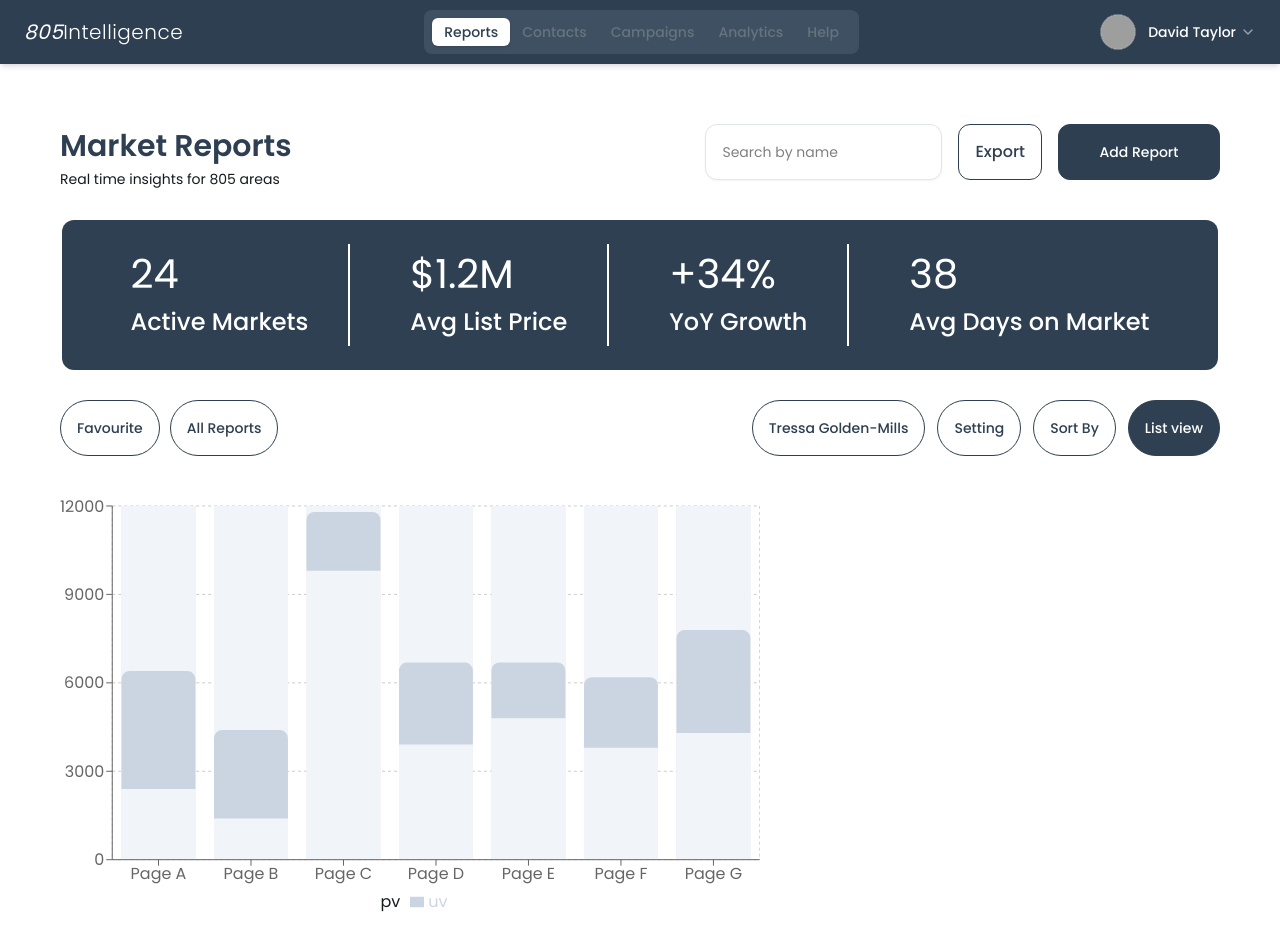
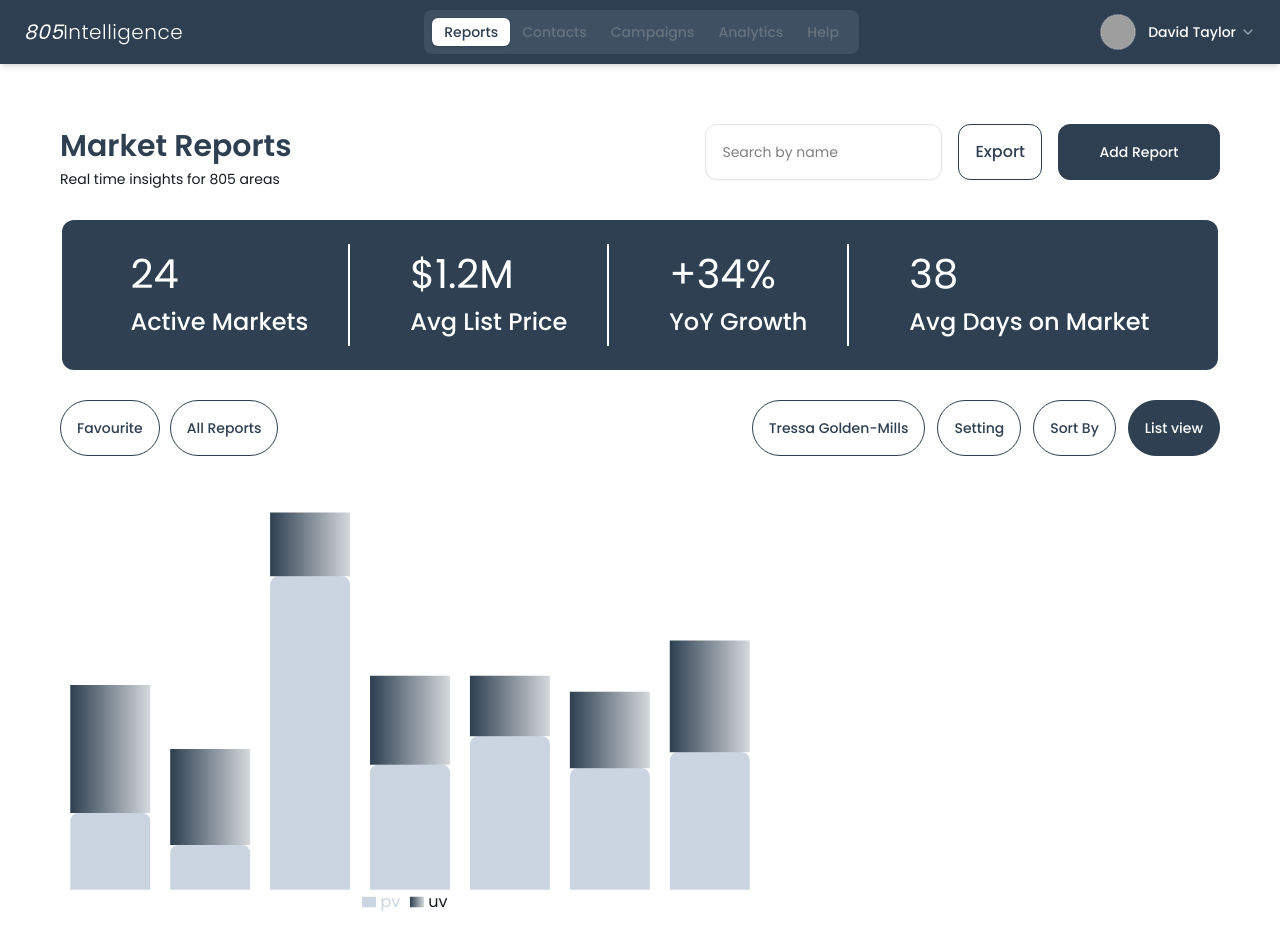
Before and after one commit to RayyanKhan4004/805Intelleigence, a Next.js app: page /reports in a window 1280 px wide. Shown: the top 950 px of the page. Built offline with nearby package versions, Linux system fonts and the light colour scheme; grey boxes are pictures that could not be loaded.

Commit message:
feat/charts - Fixed charts gradient

```diff
--- a/src/app/globals.css
+++ b/src/app/globals.css
@@ -60,10 +60,6 @@
 
     --radius: 0.5rem;
   }
-#gradient {
-    background: linear-gradient(90deg, rgba(45,63,80,1) 0%, rgba(0,127,196,1) 100%);
-
-}
   /* ---------------- DARK MODE ---------------- */
   .dark {
     --background: 210 20% 8%;
--- a/src/components/theme/CustomBarChart.tsx
+++ b/src/components/theme/CustomBarChart.tsx
@@ -1,4 +1,4 @@
-import { BarChart, Bar, XAxis, YAxis, CartesianGrid, Tooltip, Legend } from 'recharts';
+import { BarChart, Bar, XAxis, YAxis, CartesianGrid, Tooltip, Legend } from 'recharts'
 // import { RechartsDevtools } from '@recharts/devtools';
 
 // #region Sample data
@@ -48,10 +48,18 @@ import { BarChart, Bar, XAxis, YAxis, CartesianGrid, Tooltip, Legend } from 'rec
 // ];
 
 // #endregion
-const StackedBarChart = ({ data }) => {
+interface StackedBarChartProps {
+  data: any[]
+  style?: React.CSSProperties
+}
+
+const StackedBarChart = ({
+  data,
+  style = { width: '100%', maxWidth: '700px', maxHeight: '70vh', aspectRatio: 1.618 },
+}: StackedBarChartProps) => {
   return (
     <BarChart
-      style={{ width: '100%', maxWidth: '700px', maxHeight: '70vh', aspectRatio: 1.618 }}
+      style={style}
       responsive
       data={data}
       margin={{
@@ -61,9 +69,15 @@ const StackedBarChart = ({ data }) => {
         bottom: 5,
       }}
     >
-      <CartesianGrid strokeDasharray="3 3" />
-      <XAxis dataKey="name" />
-      <YAxis width="auto" />
+      <defs>
+        <linearGradient id="gradient" x1="0" y1="0" x2="1" y2="0">
+          <stop offset="0%" stopColor="rgb(var(--color-primary))" />
+          <stop offset="100%" stopColor="rgb(var(--color-primary))" stopOpacity={0.2} />
+        </linearGradient>
+      </defs>
+      {/* <CartesianGrid strokeDasharray="3 3" /> */}
+      {/* <XAxis dataKey="name" stroke="#655B96" />
+      <YAxis width="auto" stroke="#655B96" /> */}
       <Tooltip />
       <Legend />
       {/* <Bar dataKey="pv" stackId="a" fill="#8884d8" background />
@@ -71,27 +85,26 @@ const StackedBarChart = ({ data }) => {
       <Bar
         dataKey="pv"
         stackId="a"
-  fill="url(#gradient)"
+        fill="#CBD5E1"
+        // fill="url(#gradient)"/
         radius={[8, 8, 0, 0]}
-  background={{ fill: "#E5E7EB" }}
+        // background={{ fill: '#2D505033' }}
       />
 
       <Bar
         dataKey="uv"
         stackId="a"
-  fill="#CBD5E1"
-  radius={[8, 8, 0, 0]}
-  background={{ fill: "#F1F5F9" }}
+        // fill="#CBD5E1"
+        fill="url(#gradient)"
+        // radius={[8, 8, 0, 0]}
+        // background={{ fill: '#F1F5F9' }}
       />
       {/* <RechartsDevtools /> */}
     </BarChart>
-  );
-};
+  )
+}
 
-export default StackedBarChart;
-
-
-
+export default StackedBarChart
 
 // "use client"
 
@@ -103,7 +116,6 @@ export default StackedBarChart;
 //   Tooltip,
 //   ResponsiveContainer,
 // } from "recharts"
-
 
 // interface BarConfig {
 //   key: string
```
Lines whose indentation alone changed are shown as unchanged.
